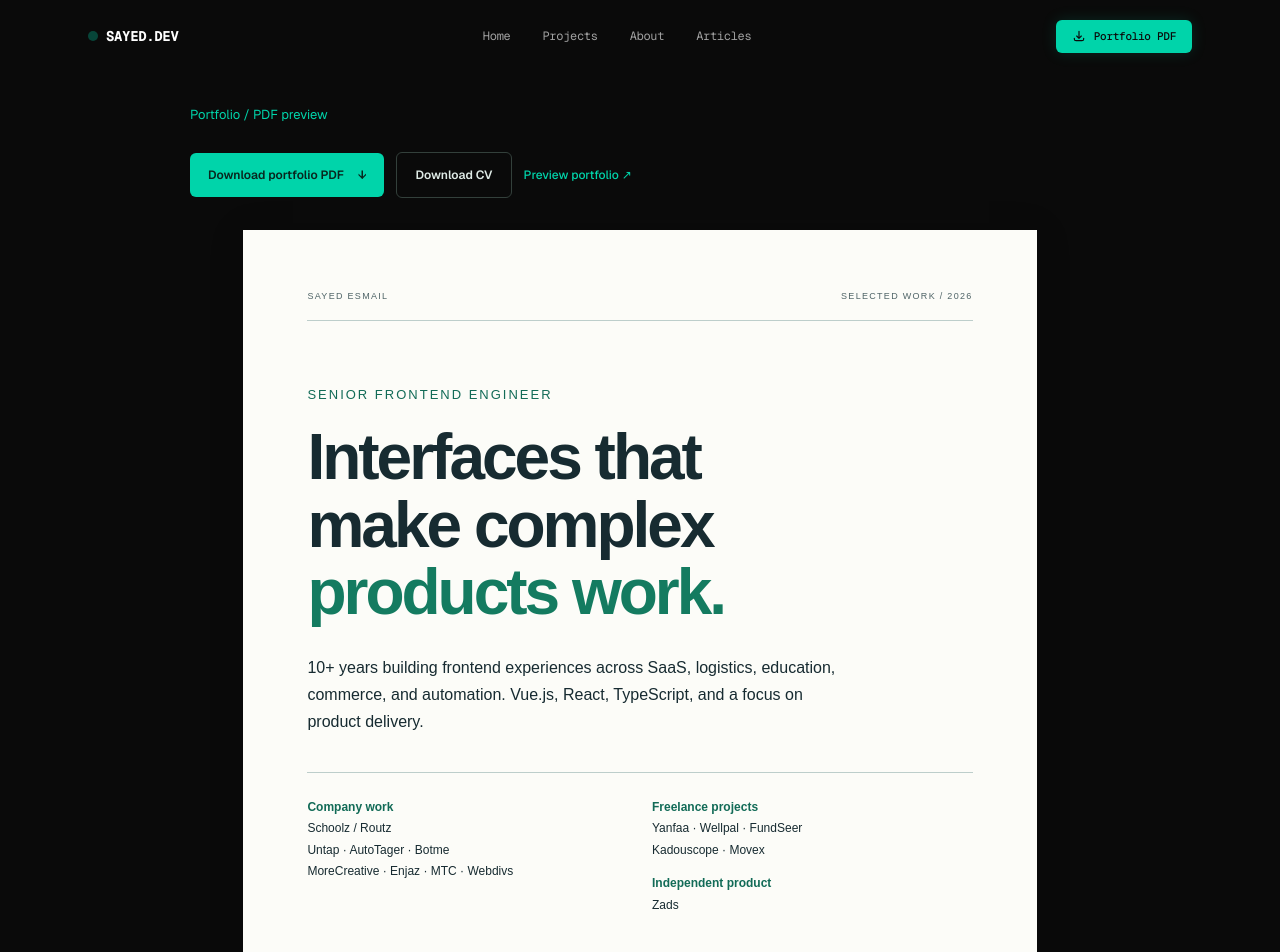
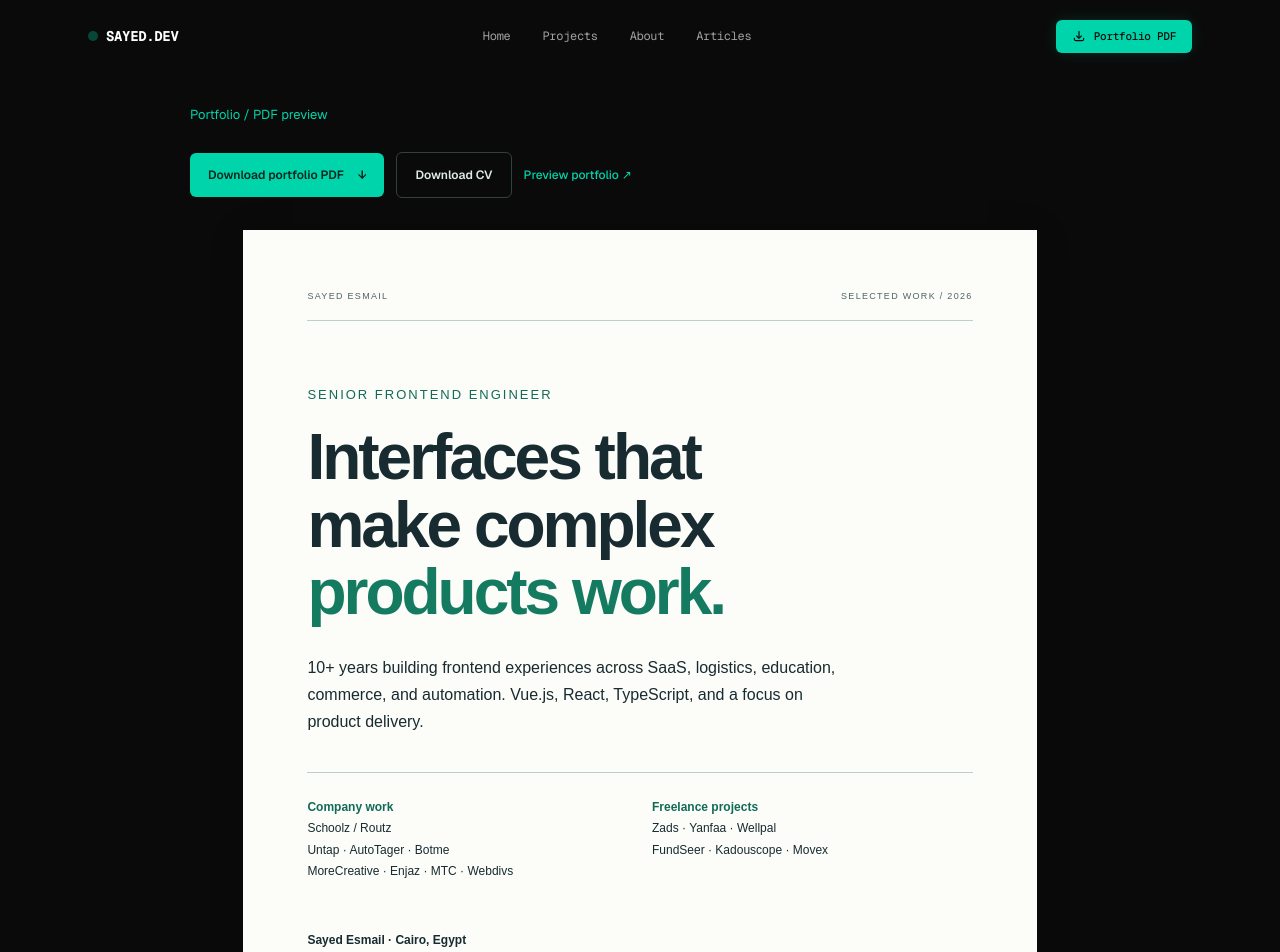
Before and after one commit to SayedEsmail/sayed.portfolio, a Next.js app: page /portfolio in a window 1280 px wide. Shown: the top 952 px of the page. Built offline with nearby package versions, Linux system fonts and the light colour scheme.

Commit message:
fix: place Zads first in freelance portfolio

```diff
--- a/src/app/about/page.tsx
+++ b/src/app/about/page.tsx
@@ -13,7 +13,7 @@ export default function AboutPage() {
             <div className="experience-list">{work.filter(item => item.category === "company").map(item => <article key={item.slug}><p className="eyebrow">{item.period}</p><h3>{item.employer}</h3><p className="work-role">{item.role}</p><ul className="contribution-list">{item.contributions.map(text => <li key={text}>{text}</li>)}</ul><Link className="text-link" href={`/projects#${item.slug}`}>View work →</Link></article>)}</div>
         </section>
         <section className="work-section work-grid" aria-label="Independent work and background">
-            <article className="about-panel"><p className="eyebrow">Alongside company work</p><h2>Independent projects</h2><p>I’m the founder and full-stack engineer behind Zads, a personal education product started in 2024. My freelance work includes Yanfaa, Wellpal, FundSeer, Kadouscope, and Movex.</p><Link className="text-link" href="/projects#freelance">Explore freelance work →</Link></article>
+            <article className="about-panel"><p className="eyebrow">Alongside company work</p><h2>Independent projects</h2><p>I’m the founder and full-stack engineer behind Zads, a personal education product started in 2024. Explore Zads alongside Yanfaa, Wellpal, FundSeer, Kadouscope, and Movex in my freelance portfolio.</p><Link className="text-link" href="/projects#freelance">Explore freelance work →</Link></article>
             <article className="about-panel"><p className="eyebrow">Background</p><h2>Education & languages</h2><p>Bachelor of Arts, Philosophy<br />Damanhour University · 2009–2013</p><p>Arabic — Native<br />English — Full professional proficiency</p></article>
         </section>
         <section className="work-contact"><h2>Let’s work together.</h2><p>For frontend engineering, product interfaces, and team leadership.</p><a className="text-link" href="mailto:sayed.5atab@gmail.com">sayed.5atab@gmail.com ↗</a><ContactLinks className="mt-6" /></section>
--- a/src/app/globals.css
+++ b/src/app/globals.css
@@ -105,7 +105,7 @@ body {
 .button-secondary:hover { background: #16211d; }
 .text-link { color: var(--accent); font-size: 12px; font-weight: 500; text-underline-offset: 5px; }
 .text-link:hover { text-decoration: underline; }
-.work-index { display: grid; grid-template-columns: repeat(3, 1fr); border-top: 1px solid #26332e; border-bottom: 1px solid #26332e; }
+.work-index { display: grid; grid-template-columns: repeat(2, 1fr); border-top: 1px solid #26332e; border-bottom: 1px solid #26332e; }
 .work-index a { display: flex; justify-content: space-between; align-items: center; gap: 12px; padding: 24px 20px; font-size: 13px; border-right: 1px solid #26332e; transition: background .2s; }
 .work-index a:last-child { border: 0; }
 .work-index a:hover { background: #10231c; }
--- a/src/app/page.tsx
+++ b/src/app/page.tsx
@@ -141,7 +141,7 @@ export default function Home() {
 
             <section className="work-grid" aria-label="Explore the full portfolio">
                 <Link href="/projects#company" className="about-panel"><p className="eyebrow">01 / Company work</p><h2>Built as part of a team.</h2><p>Schoolz / Routz, Untap, AutoTager, Botme, and earlier agency experience.</p><span className="text-link">Explore company projects →</span></Link>
-                <Link href="/projects#freelance" className="about-panel"><p className="eyebrow">02 / Freelance projects</p><h2>Delivered for clients.</h2><p>Yanfaa, Wellpal, FundSeer, Kadouscope, and Movex. Redesigns, storefronts, dashboards, and more.</p><span className="text-link">Explore freelance projects →</span></Link>
+                <Link href="/projects#freelance" className="about-panel"><p className="eyebrow">02 / Freelance projects</p><h2>Delivered for clients.</h2><p>Zads, Yanfaa, Wellpal, FundSeer, Kadouscope, and Movex. Products, redesigns, storefronts, and dashboards.</p><span className="text-link">Explore freelance projects →</span></Link>
             </section>
 
             {/* Mini Technical Articles Section */}
--- a/src/app/portfolio/page.tsx
+++ b/src/app/portfolio/page.tsx
@@ -4,7 +4,7 @@ import { work, type WorkItem } from "@/data/work";
 import DownloadLinks from "@/components/DownloadLinks";
 import "./portfolio.css";
 
-export const metadata: Metadata = { title: "Downloadable Portfolio", description: "A presentation of Sayed Esmail’s company work, freelance projects, and independent products, available as a downloadable PDF." };
+export const metadata: Metadata = { title: "Downloadable Portfolio", description: "A presentation of Sayed Esmail’s company work and freelance projects, available as a downloadable PDF." };
 
 function Entry({ item, showImage = true }: { item: WorkItem; showImage?: boolean }) {
     return <article className="portfolio-entry">
@@ -20,10 +20,10 @@ function Entry({ item, showImage = true }: { item: WorkItem; showImage?: boolean
 }
 
 export default function PortfolioPage() {
-    const featured = work.filter(item => item.caseStudy);
+    const featured = work.filter(item => item.category === "company" && item.caseStudy);
     const otherCompanies = work.filter(item => item.category === "company" && !item.caseStudy);
     const freelance = work.filter(item => item.category === "freelance");
-    const freelanceGroups = [freelance.slice(0, 1), freelance.slice(1, 2), freelance.slice(2, 4), freelance.slice(4)];
+    const freelanceGroups = [freelance.slice(0, 1), freelance.slice(1, 2), freelance.slice(2, 3), freelance.slice(3, 5), freelance.slice(5)];
     return <div className="portfolio-preview">
         <div className="portfolio-toolbar"><p>Portfolio / PDF preview</p><DownloadLinks /></div>
         <div className="portfolio-document">
@@ -31,13 +31,13 @@ export default function PortfolioPage() {
                 <div className="portfolio-page-top"><span>SAYED ESMAIL</span><span>SELECTED WORK / 2026</span></div>
                 <p className="portfolio-kicker">Senior Frontend Engineer</p><h1>Interfaces that<br />make complex<br /><em>products work.</em></h1>
                 <p className="portfolio-summary">10+ years building frontend experiences across SaaS, logistics, education, commerce, and automation. Vue.js, React, TypeScript, and a focus on product delivery.</p>
-                <div className="portfolio-cover-grid"><div><strong>Company work</strong><p>Schoolz / Routz<br />Untap · AutoTager · Botme<br />MoreCreative · Enjaz · MTC · Webdivs</p></div><div><strong>Freelance projects</strong><p>Yanfaa · Wellpal · FundSeer<br />Kadouscope · Movex</p><strong>Independent product</strong><p>Zads</p></div></div>
+                <div className="portfolio-cover-grid"><div><strong>Company work</strong><p>Schoolz / Routz<br />Untap · AutoTager · Botme<br />MoreCreative · Enjaz · MTC · Webdivs</p></div><div><strong>Freelance projects</strong><p>Zads · Yanfaa · Wellpal<br />FundSeer · Kadouscope · Movex</p></div></div>
                 <div className="portfolio-cover-contact"><strong>Sayed Esmail · Cairo, Egypt</strong><a href="mailto:sayed.5atab@gmail.com">sayed.5atab@gmail.com</a><a href="https://linkedin.com/in/SayedEsmail">linkedin.com/in/SayedEsmail</a><a href="https://sayed5atab-gilt.vercel.app/">sayed5atab-gilt.vercel.app</a></div>
                 <div className="portfolio-page-bottom"><span>Company experience · Freelance delivery · Product ownership</span><span>01</span></div>
             </section>
-            {featured.map((item, index) => <section key={item.slug} className="portfolio-sheet"><div className="portfolio-page-top"><span>{item.category === "personal" ? "INDEPENDENT PRODUCT" : "COMPANY WORK"}</span><span>SAYED ESMAIL</span></div><Entry item={item} /><div className="portfolio-page-bottom"><span>{item.title} / Selected work</span><span>{String(index + 2).padStart(2, "0")}</span></div></section>)}
-            <section className="portfolio-sheet portfolio-compact"><div className="portfolio-page-top"><span>COMPANY EXPERIENCE</span><span>SAYED ESMAIL</span></div>{otherCompanies.map(item => <Entry key={item.slug} item={item} showImage={false} />)}<div className="portfolio-page-bottom"><span>Commerce, automation & agency work</span><span>05</span></div></section>
-            {freelanceGroups.map((group, index) => <section className={index < 2 ? "portfolio-sheet" : "portfolio-sheet portfolio-compact"} key={index}><div className="portfolio-page-top"><span>FREELANCE PROJECTS</span><span>SAYED ESMAIL</span></div>{group.map(item => <Entry key={item.slug} item={item} />)}{index === 3 && <div className="portfolio-outro"><p className="portfolio-kicker">Let’s build what’s next.</p><h2>Thoughtful interfaces.<br />Reliable delivery.</h2><p>Available to discuss frontend engineering, product development, and technical leadership.</p><a href="mailto:sayed.5atab@gmail.com">sayed.5atab@gmail.com</a></div>}<div className="portfolio-page-bottom"><span>Independent client engagements</span><span>{String(index + 6).padStart(2, "0")}</span></div></section>)}
+            {featured.map((item, index) => <section key={item.slug} className="portfolio-sheet"><div className="portfolio-page-top"><span>COMPANY WORK</span><span>SAYED ESMAIL</span></div><Entry item={item} /><div className="portfolio-page-bottom"><span>{item.title} / Selected work</span><span>{String(index + 2).padStart(2, "0")}</span></div></section>)}
+            <section className="portfolio-sheet portfolio-compact"><div className="portfolio-page-top"><span>COMPANY EXPERIENCE</span><span>SAYED ESMAIL</span></div>{otherCompanies.map(item => <Entry key={item.slug} item={item} showImage={false} />)}<div className="portfolio-page-bottom"><span>Commerce, automation & agency work</span><span>04</span></div></section>
+            {freelanceGroups.map((group, index) => <section className={index < 3 ? "portfolio-sheet" : "portfolio-sheet portfolio-compact"} key={index}><div className="portfolio-page-top"><span>FREELANCE PROJECTS</span><span>SAYED ESMAIL</span></div>{group.map(item => <Entry key={item.slug} item={item} />)}{index === 4 && <div className="portfolio-outro"><p className="portfolio-kicker">Let’s build what’s next.</p><h2>Thoughtful interfaces.<br />Reliable delivery.</h2><p>Available to discuss frontend engineering, product development, and technical leadership.</p><a href="mailto:sayed.5atab@gmail.com">sayed.5atab@gmail.com</a></div>}<div className="portfolio-page-bottom"><span>Independent products & client engagements</span><span>{String(index + 5).padStart(2, "0")}</span></div></section>)}
         </div>
     </div>;
 }
--- a/src/app/projects/page.tsx
+++ b/src/app/projects/page.tsx
@@ -10,8 +10,7 @@ export const metadata: Metadata = {
 
 const sections = [
     { id: "company", label: "01 / Company work", title: "Products built with teams.", description: "Frontend engineering, product delivery, and technical leadership across SaaS, logistics, commerce, and automation." },
-    { id: "freelance", label: "02 / Freelance projects", title: "Focused work. Lasting improvements.", description: "UI redesigns, storefronts, dashboards, and API integrations delivered for independent clients." },
-    { id: "personal", label: "03 / Independent product", title: "From idea to working product.", description: "Zads is my own product, bringing together frontend engineering, backend development, and product decisions." },
+    { id: "freelance", label: "02 / Freelance projects", title: "Focused work. Lasting improvements.", description: "UI redesigns, storefronts, dashboards, and API integrations across independent products and client engagements." },
 ] as const;
 
 export default function ProjectsPage() {
@@ -24,7 +23,7 @@ export default function ProjectsPage() {
                 <DownloadLinks />
             </header>
             <nav className="work-index" aria-label="Project categories">
-                {sections.map(section => <a key={section.id} href={`#${section.id}`}><span>{section.id === "company" ? "Company work" : section.id === "freelance" ? "Freelance projects" : "My product"}</span><span className="work-count">{work.filter(item => item.category === section.id).length.toString().padStart(2, "0")}</span></a>)}
+                {sections.map(section => <a key={section.id} href={`#${section.id}`}><span>{section.id === "company" ? "Company work" : "Freelance projects"}</span><span className="work-count">{work.filter(item => item.category === section.id).length.toString().padStart(2, "0")}</span></a>)}
             </nav>
             {sections.map(section => <section key={section.id} id={section.id} className="work-section" aria-labelledby={`${section.id}-heading`}>
                 <div className="work-section-heading"><p className="eyebrow">{section.label}</p><h2 id={`${section.id}-heading`}>{section.title}</h2><p>{section.description}</p></div>
--- a/src/components/WorkCard.tsx
+++ b/src/components/WorkCard.tsx
@@ -14,7 +14,7 @@ export default function WorkCard({ item }: { item: WorkItem }) {
                 <div className="work-wordmark" aria-hidden="true"><span>{item.title}</span><span>{item.tags.slice(0, 2).join(" / ")}</span></div>
             )}
             <div className="work-card-body">
-                <div className="work-meta"><span>{item.category === "personal" ? "Independent product" : item.category === "company" ? "Company work" : "Freelance"}</span>{item.period && <span>{item.period}</span>}</div>
+                <div className="work-meta"><span>{item.category === "company" ? "Company work" : "Freelance"}</span>{item.period && <span>{item.period}</span>}</div>
                 <h3>{item.title}</h3>
                 <p className="work-role">{item.role}{item.category === "company" && item.employer !== item.title ? ` · ${item.employer}` : ""}</p>
                 <p className="work-description">{item.description}</p>
--- a/src/data/work.ts
+++ b/src/data/work.ts
@@ -1,4 +1,4 @@
-export type WorkCategory = "company" | "freelance" | "personal";
+export type WorkCategory = "company" | "freelance";
 
 export interface WorkItem {
     slug: string;
@@ -114,7 +114,7 @@ export const work: WorkItem[] = [
     {
         slug: "zads",
         title: "Zads",
-        category: "personal",
+        category: "freelance",
         employer: "Personal project",
         period: "2024–Present",
         role: "Founder & Full-Stack Engineer",
```
Also changed, not shown: 4 other files (tests, documents, lock files or other folders).
